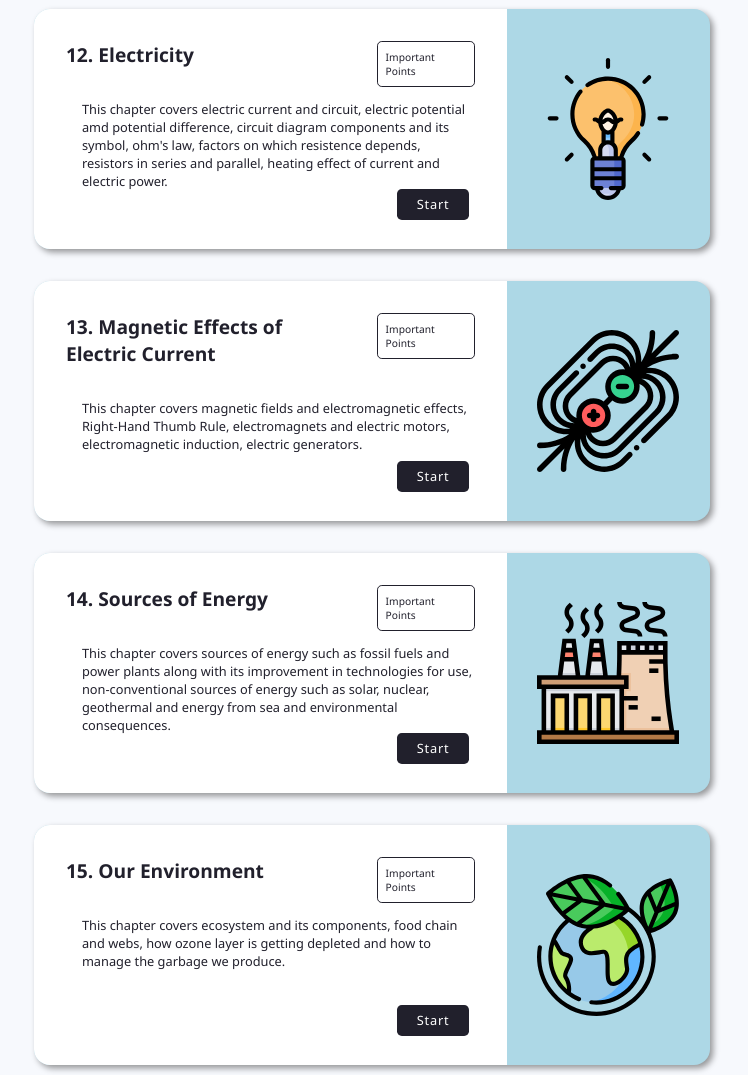
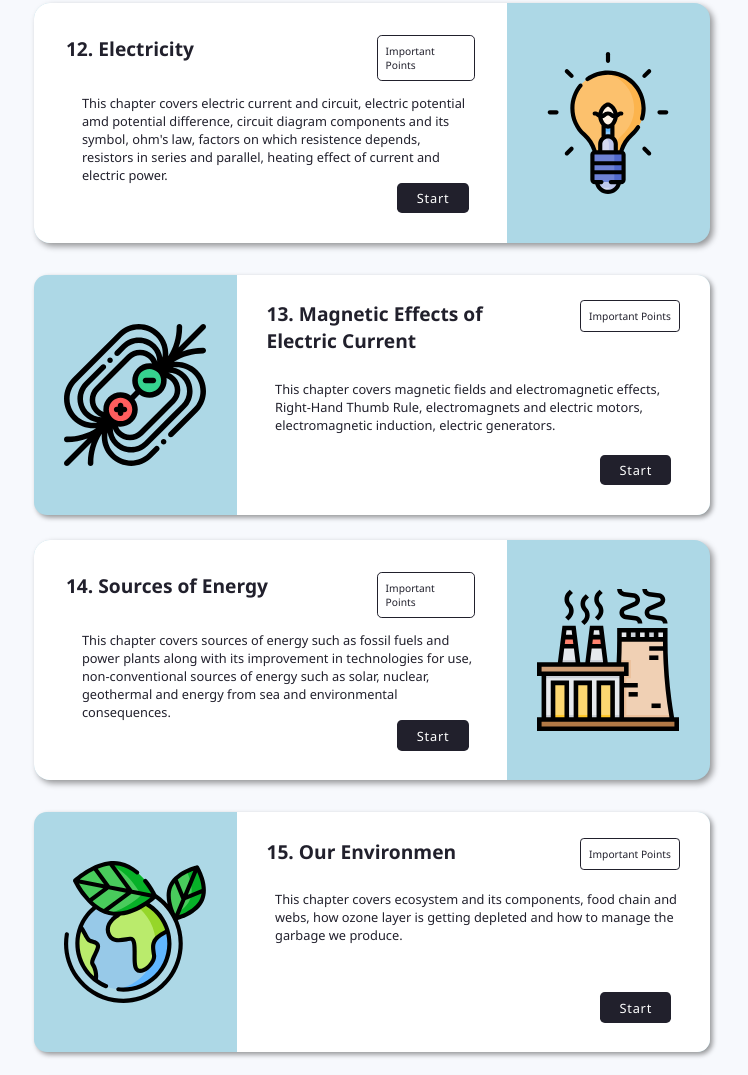
Before and after one commit to rachanagugale/ELearning-ScratchPad, a plain HTML site: page topics/science-topics.html in a window 1280 px wide. Shown: the part 3147-4222 px from the top of the page, without its empty margins (345-1093 px from the left). Drawn offline with Linux system fonts and the light colour scheme.

Commit message:
Science topic card alignment fixed

```diff
--- a/topics/science-topics.html
+++ b/topics/science-topics.html
@@ -193,7 +193,8 @@
                 <!-- Card 10 ends-->
 
                  <!-- Card 11 -->
-                 <div class="card-right">
+                 <div class="card-left">
+                    <div class="card-image"><img src="../assets/topics-page/subjects/science/eye.svg" alt=""></div>
                     <div class="card-content">
                         <div class="card-top">
                             <h2 class="card-title">11. The Human eye and The Colorfull World</h2>
@@ -203,7 +204,6 @@
                             light, twinkling of stars, scattering of light, tyndall effect and color of sky.</p>
                         <a href="../subjects/science/11-human-eye.html" class="start-btn">Start</a>
                     </div>
-                    <div class="card-image"><img src="../assets/topics-page/subjects/science/eye.svg" alt=""></div>
                 </div>
                 <!-- Card 11 ends-->
 
@@ -223,17 +223,17 @@
                 <!-- Card 12 ends-->
 
                 <!-- Card 13 -->
-                <div class="card-right">
+                <div class="card-left">
+                    <div class="card-image"><img src="../assets/topics-page/subjects/science/magnetic-effects.svg" alt=""></div>
                     <div class="card-content">
                         <div class="card-top">
-                            <h2 class="card-title">13. Magnetic Effects of Electric Current </h2>
-                            <a href="../subjects/science/13-magnetic-effect-of-electric-current.html#imp-points " class="imp-points-btn">Important Points</a>
+                            <h2 class="card-title">13. Magnetic Effects of Electric Current</h2>
+                            <a href="../subjects/science/13-magnetic-effect-of-electric-current.html#imp-points" class="imp-points-btn">Important Points</a>
                         </div>
-                        <p class="card-description">This chapter covers magnetic fields and electromagnetic effects, Right-Hand Thumb Rule, electromagnets and electric motors, electromagnetic induction, electric generators.
-                        </p>
+                        <p class="card-description">This chapter covers magnetic fields and electromagnetic effects, Right-Hand Thumb Rule, electromagnets
+                             and electric motors, electromagnetic induction, electric generators.</p>
                         <a href="../subjects/science/13-magnetic-effect-of-electric-current.html" class="start-btn">Start</a>
                     </div>
-                    <div class="card-image"><img src="../assets/topics-page/subjects/science/magnetic-effects.svg" alt=""></div>
                 </div>
                 <!-- Card 13 ends-->
 
@@ -253,17 +253,17 @@
                 <!-- Card 14 ends-->
 
                  <!-- Card 15 -->
-                 <div class="card-right">
+                 <div class="card-left">
+                    <div class="card-image"><img src="../assets/topics-page/subjects/science/environment.svg" alt=""></div>
                     <div class="card-content">
                         <div class="card-top">
-                            <h2 class="card-title">15. Our Environment</h2>
+                            <h2 class="card-title">15. Our Environmen</h2>
                             <a href="../subjects/science/15-our-environment.html#imp-points" class="imp-points-btn">Important Points</a>
                         </div>
                         <p class="card-description">This chapter covers ecosystem and its components, food chain and webs, how ozone layer
                             is getting depleted and how to manage the garbage we produce.</p>
                         <a href="../subjects/science/15-our-environment.html" class="start-btn">Start</a>
                     </div>
-                    <div class="card-image"><img src="../assets/topics-page/subjects/science/environment.svg" alt=""></div>
                 </div>
                 <!-- Card 15 ends-->
 
```
